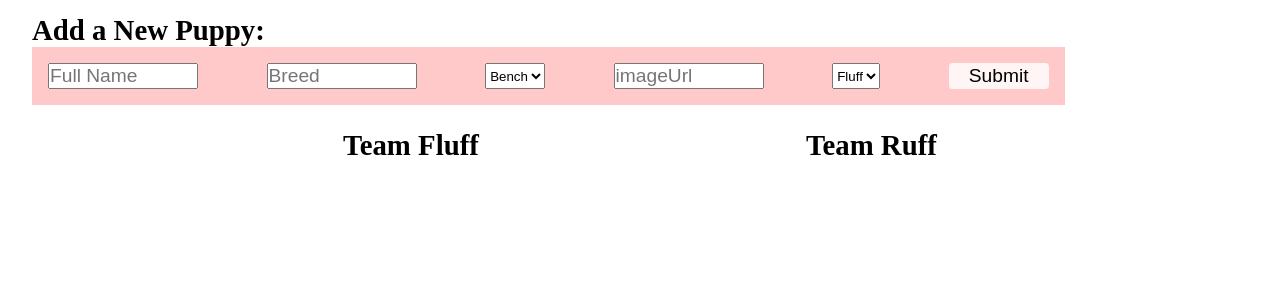
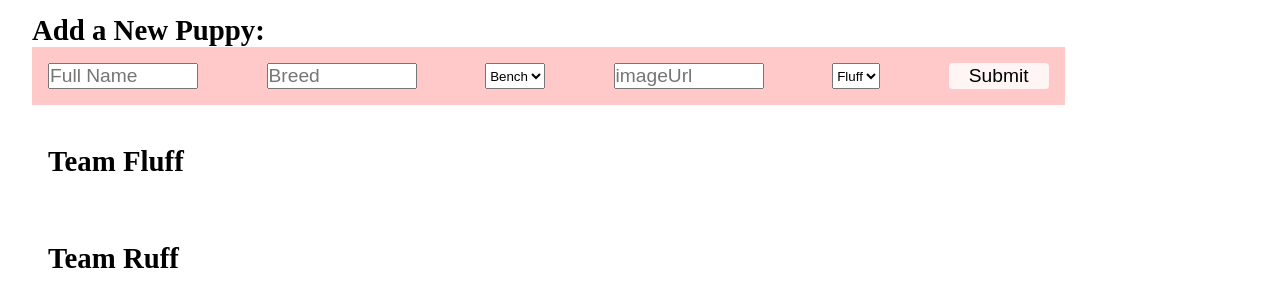
Before and after one commit to ThePuppyBowl/puppybowl, a plain HTML site: page index.html in a window 1280 px wide. Shown: the part 65-372 px from the top of the page. Drawn offline with Linux system fonts and the light colour scheme; no server answers.

Commit message:
Editing styles

```diff
--- a/styles.css
+++ b/styles.css
@@ -56,17 +56,24 @@ form button[type="submit"] {
 #all-players-container {
   display: flex;
   flex-flow: row wrap;
-  width: 80;
   gap: 2em;
-  margin: 1.5em 1em;
-  justify-content: space-evenly;
-  height: 100%;
+  margin: 1.5em auto;
+  /* justify-content: center; */
+  /* height: 100%; */
+}
+
+.teamContainer {
+  display: flex;
+  gap: 1em;
+  flex-flow: row;
+  width: 50%;
+  margin: 1em;
 }
 
 .player {
   display: flex;
   flex-flow: column wrap;
-  width: 20%;
+  width: 100%;
   height: 100%;
   /* height: 8em; */
   background-color: #ffc9c9;
```
